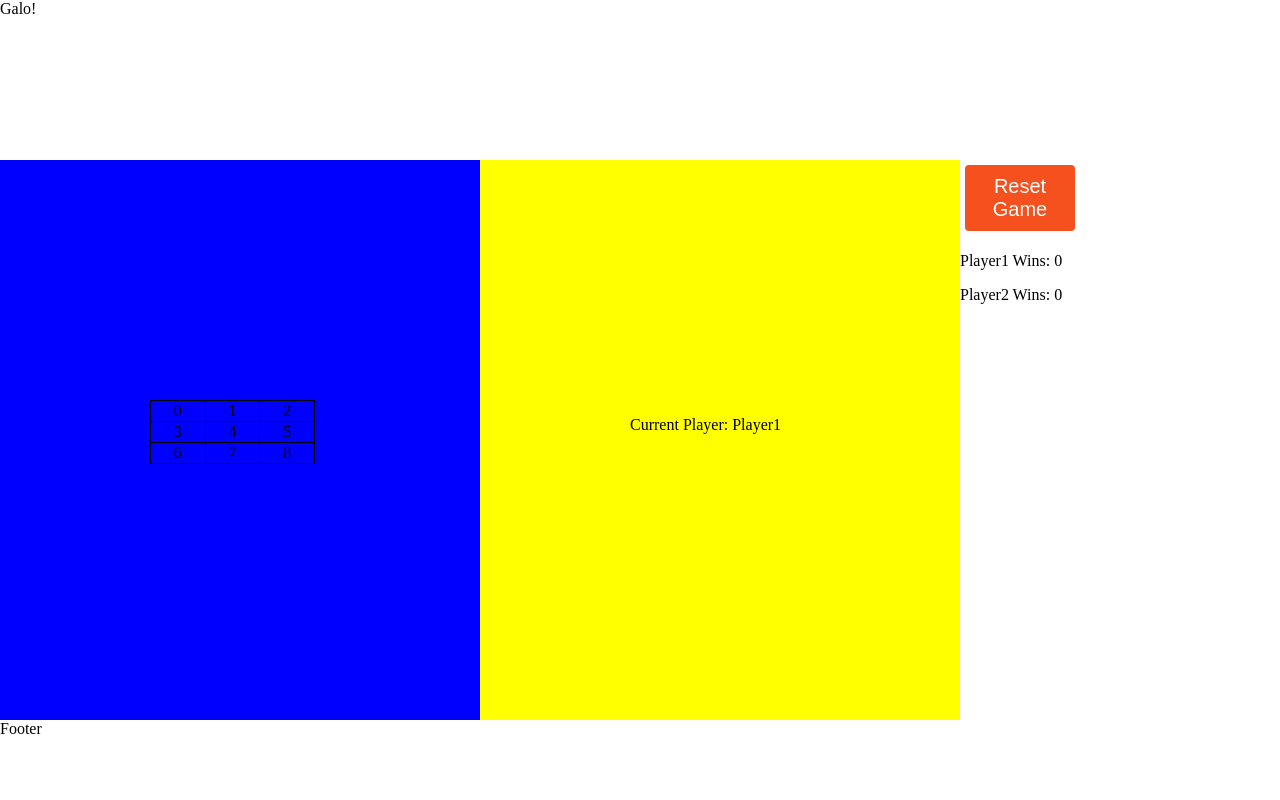
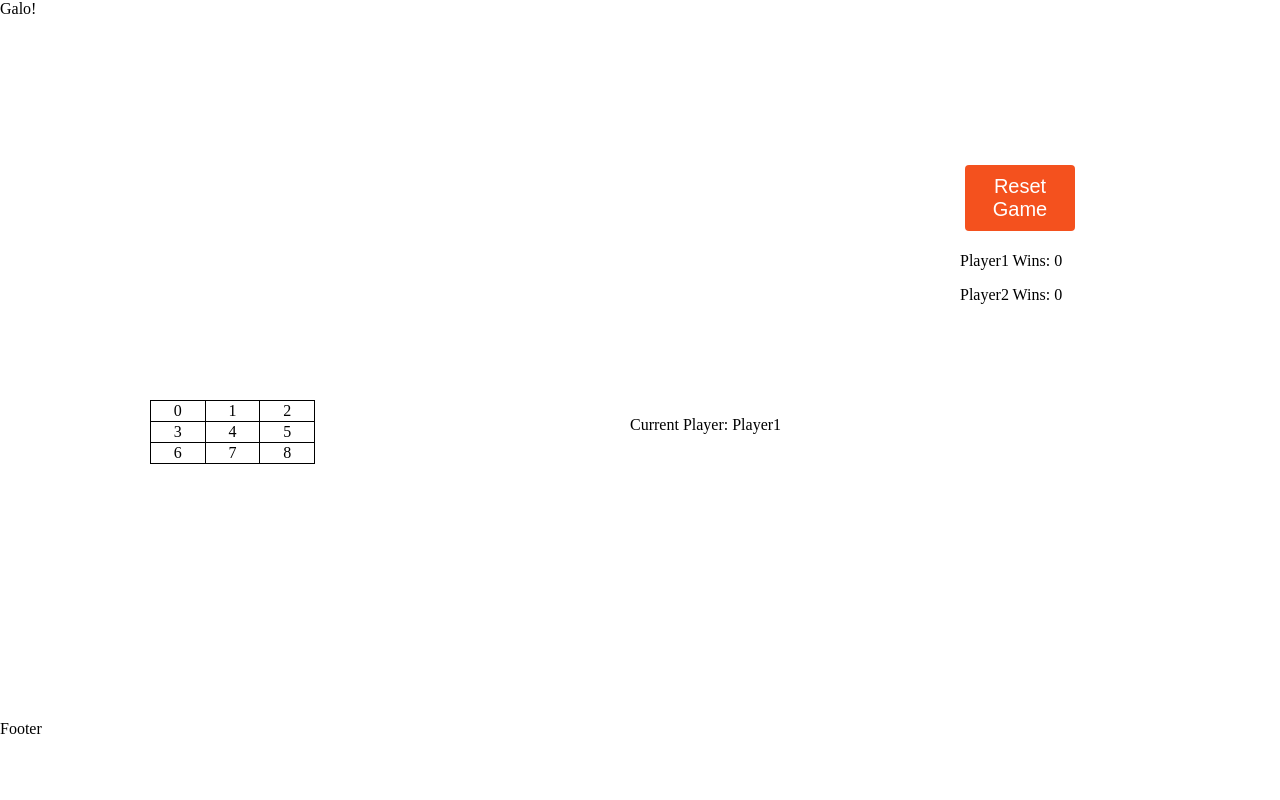
Before and after one commit to TiagoR15/Tic-Tac-Toe, a plain HTML site: page index.html in a window 1280 px wide. Drawn offline with Linux system fonts and the light colour scheme.

Commit message:
Cores reset

```diff
--- a/stylesheet.css
+++ b/stylesheet.css
@@ -35,14 +35,12 @@ footer {
 }
 
 .table {
-  background: blue;
   grid-area: t;
   padding-top: 50%;
   padding-left: 150px;
 }
 
 .info {
-  background: yellow;
   grid-area: i;
   padding-top: 50%;
   padding-left: 150px;
```
